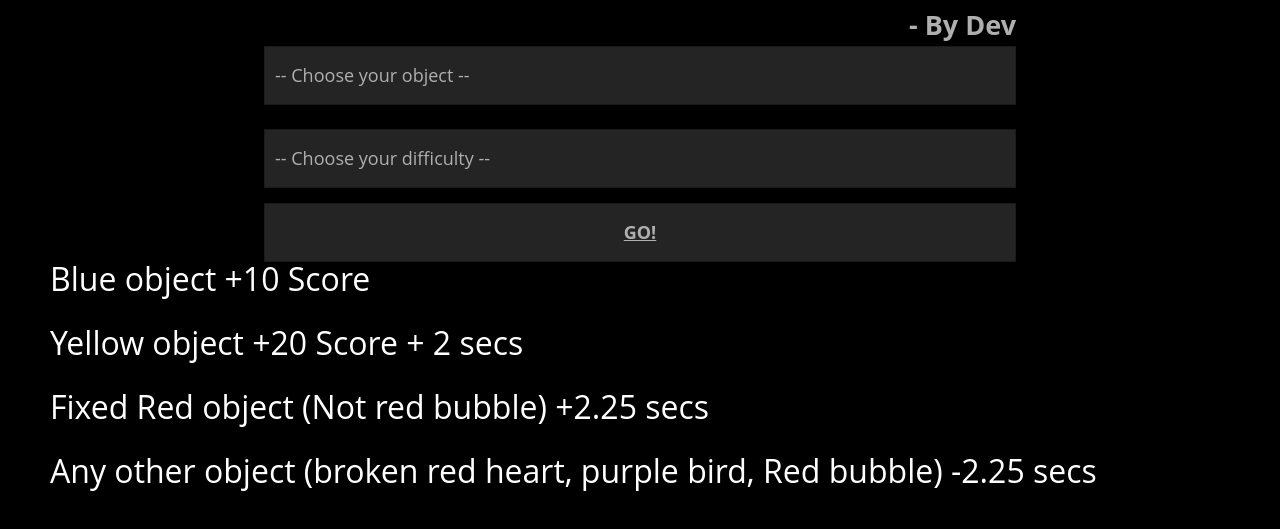
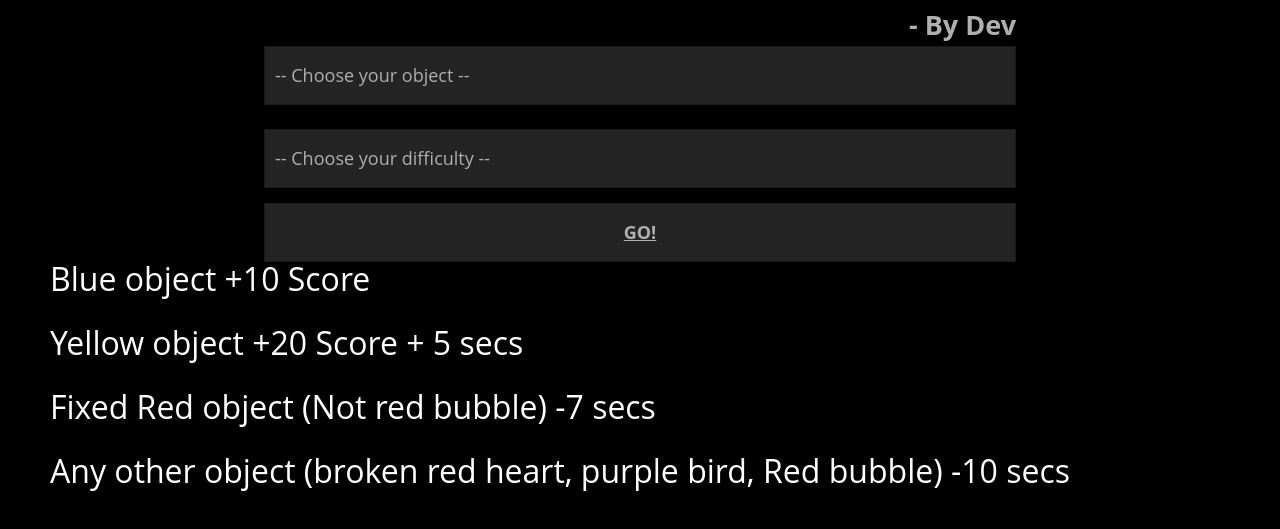
Before and after one commit to devan5hu/Bubble-popper-Game, a plain HTML site: page index.html in a window 1280 px wide. Shown: the part 97-626 px from the top of the page. Drawn offline with Linux system fonts and the light colour scheme.

Commit message:
minor changes

```diff
--- a/index.html
+++ b/index.html
@@ -36,9 +36,9 @@
       </form>
       <ul>
         <li id = "listed">Blue object +10 Score</li>
-        <li id = "listed">Yellow object +20 Score + 2 secs</li>
-        <li id = "listed">Fixed Red object (Not red bubble) +2.25 secs</li>
-        <li id = "listed">Any other object (broken red heart, purple bird, Red bubble) -2.25 secs</li>
+        <li id = "listed">Yellow object +20 Score + 5 secs</li>
+        <li id = "listed">Fixed Red object (Not red bubble) -7 secs</li>
+        <li id = "listed">Any other object (broken red heart, purple bird, Red bubble) -10 secs</li>
       </ul>
 <script  src="./script.js"></script>
 </body>
```
